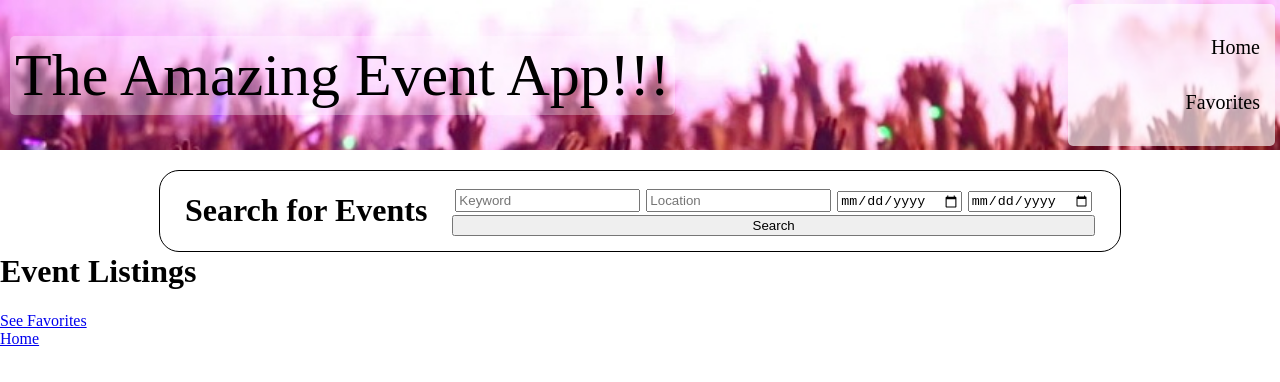
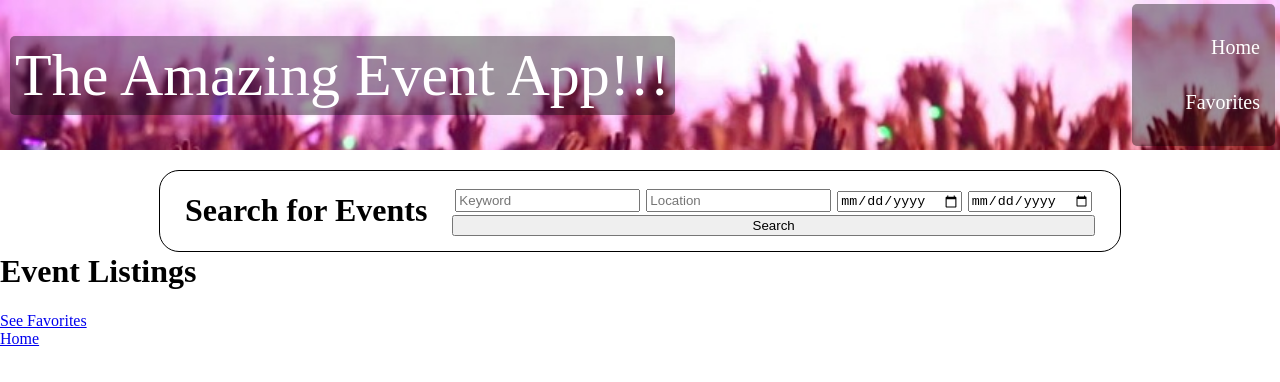
Before and after one commit to laurennmooney/angular-events-project, an Angular app: page /eventlist in a window 1280 px wide. Shown: the top 382 px of the page. Built offline with nearby package versions, Linux system fonts and the light colour scheme.

Commit message:
making changes

```diff
--- a/src/app/search-criteria/event-list/event-list.component.css
+++ b/src/app/search-criteria/event-list/event-list.component.css
@@ -1,5 +1,6 @@
 section {
   display: flex;
+  flex-direction: row;
   justify-content: space-around;
   flex-wrap: wrap;
 }
--- a/src/app/search-criteria/search-criteria.component.css
+++ b/src/app/search-criteria/search-criteria.component.css
@@ -12,9 +12,9 @@ nav {
   flex-direction: column;
   justify-content: space-evenly;
   align-items: flex-end;
-  background: rgba(255, 255, 255, 0.637);
+  background: rgba(3, 3, 3, 0.39);
   height: 95%;
-  width: 15%;
+  width: 10%;
   padding-right: 15px;
   margin: 5px;
   border-radius: 5px;
@@ -23,18 +23,18 @@ nav {
 p {
   font-size: 60px;
   margin-left: 10px;
-  background: rgba(255, 255, 255, 0.315);
-  color: black;
+  background: rgba(3, 3, 3, 0.39);
+  color: white;
   padding: 5px;
   border-radius: 5px;
 }
 a {
-  color: black;
+  color: white;
   text-decoration: none;
 }
 .active {
   color: white;
-  background: black;
+  background: rgb(172, 89, 161);
   padding: 5px;
   border-radius: 10px;
 }
```
